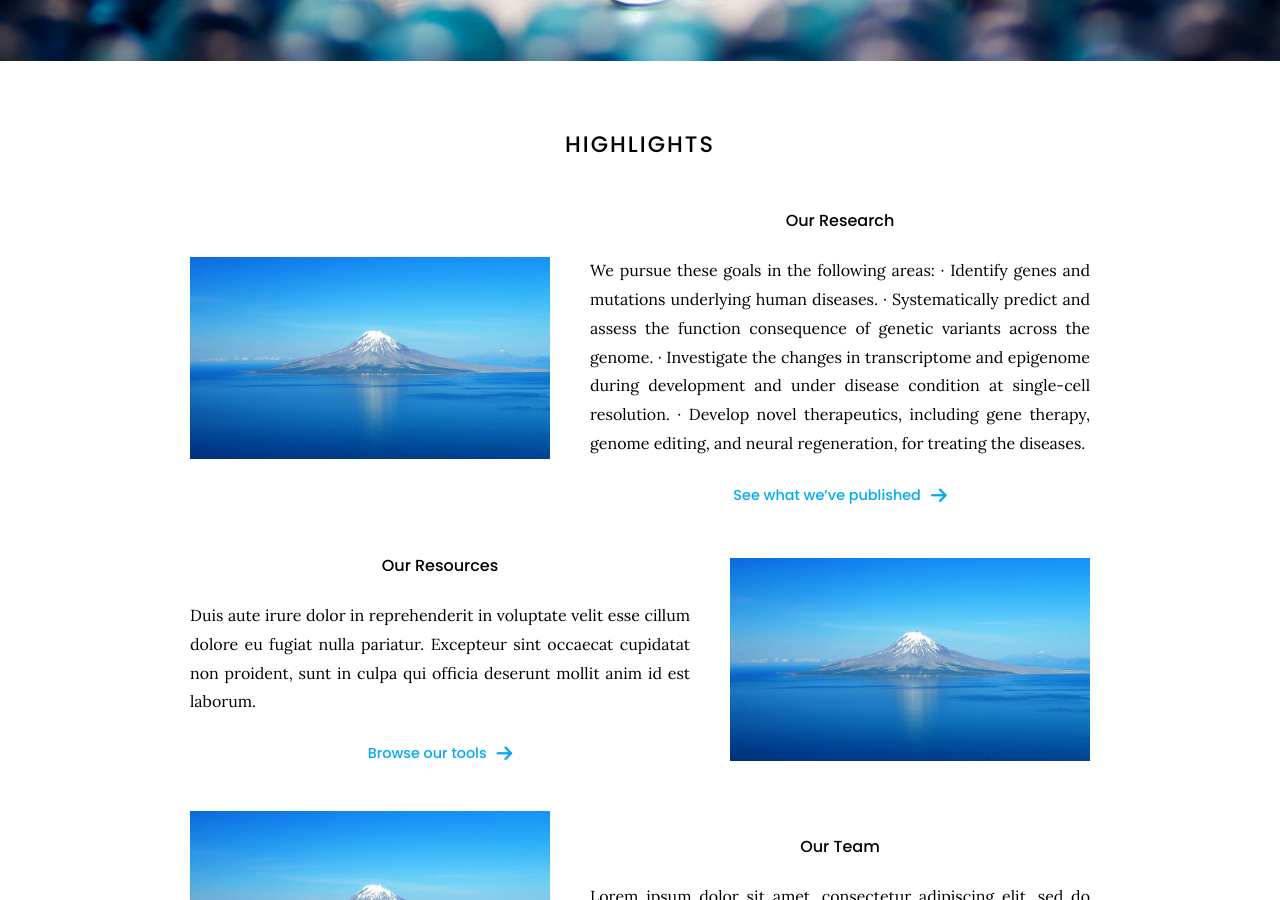
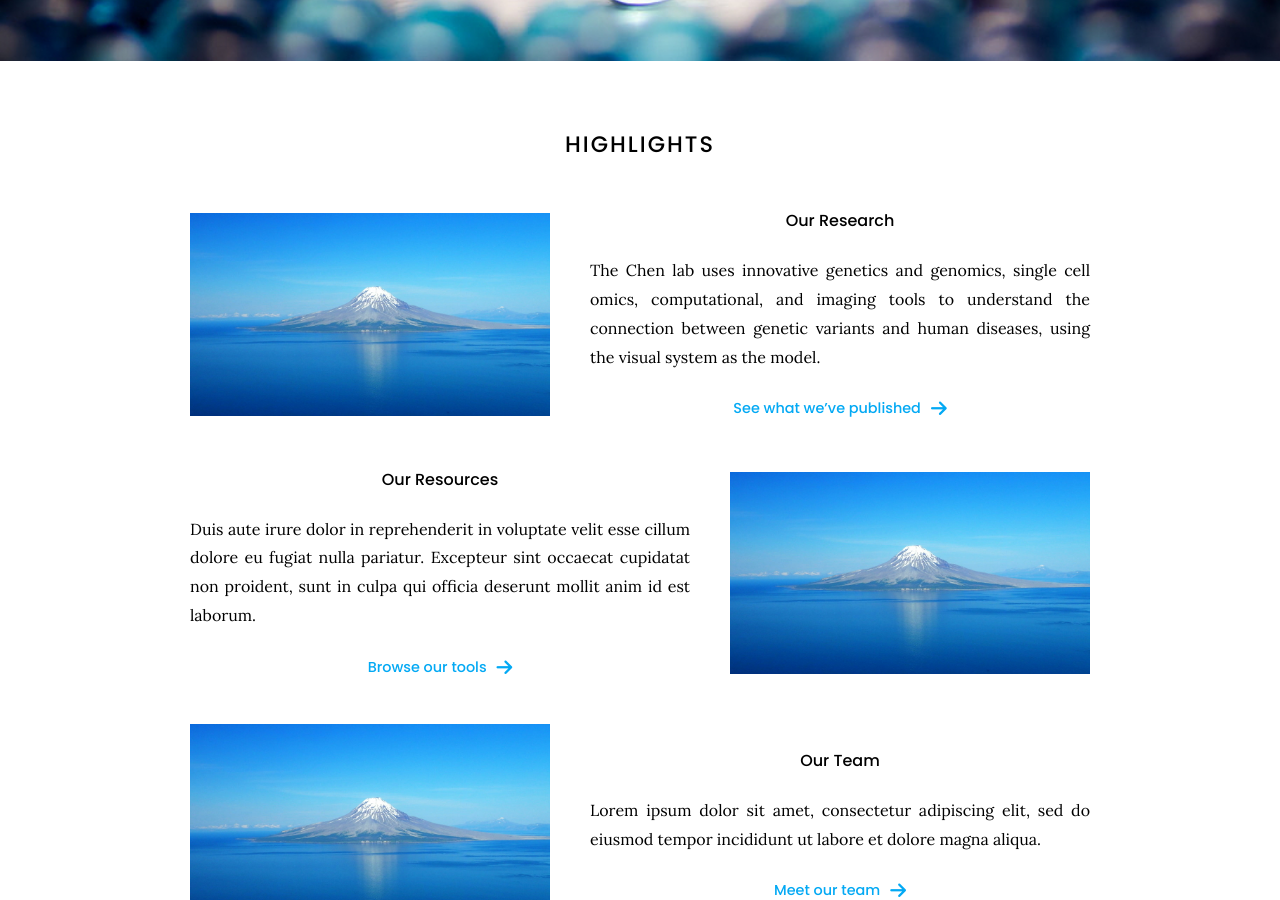
Before and after one commit to wmeng1018/Chen-lab-website, a Jekyll site: the page built from index.md, in a window 1280 px wide and 900 px high, scrolled down 671 px. Built offline with Jekyll 4.4.1, drawn with Linux system fonts in a browser that asks for light colours.

Commit message:
Update index.md

```diff
--- a/index.md
+++ b/index.md
@@ -19,11 +19,7 @@
 # Highlights
 
 {% capture text %}
-We pursue these goals in the following areas:
-· Identify genes and mutations underlying human diseases.
-· Systematically predict and assess the function consequence of genetic variants across the genome.
-· Investigate the changes in transcriptome and epigenome during development and under disease condition at single-cell resolution.
-· Develop novel therapeutics, including gene therapy, genome editing, and neural regeneration, for treating the diseases.
+The Chen lab uses innovative genetics and genomics, single cell omics, computational, and imaging tools to understand the connection between genetic variants and human diseases, using the visual system as the model.
 
 {%
   include link.html
```
